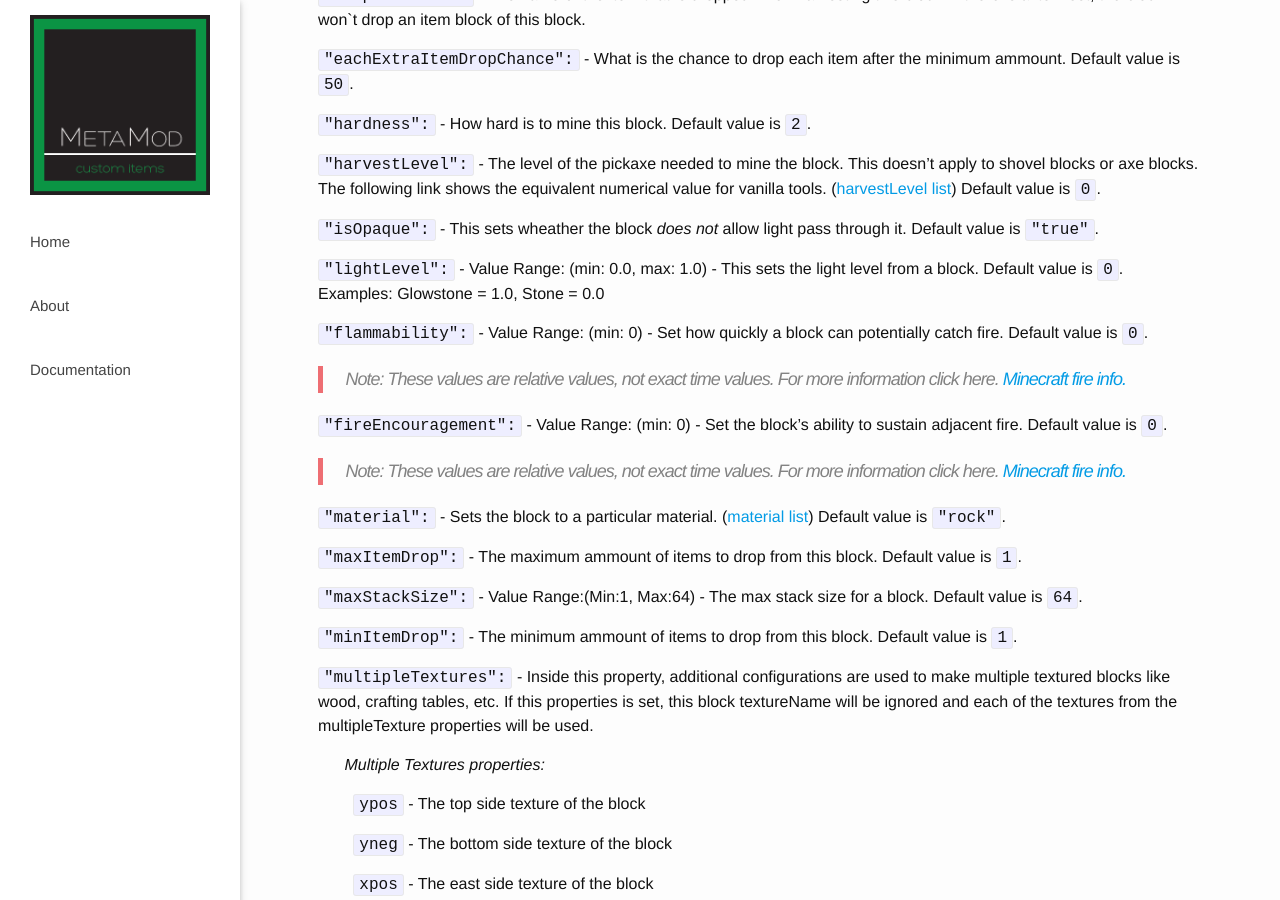
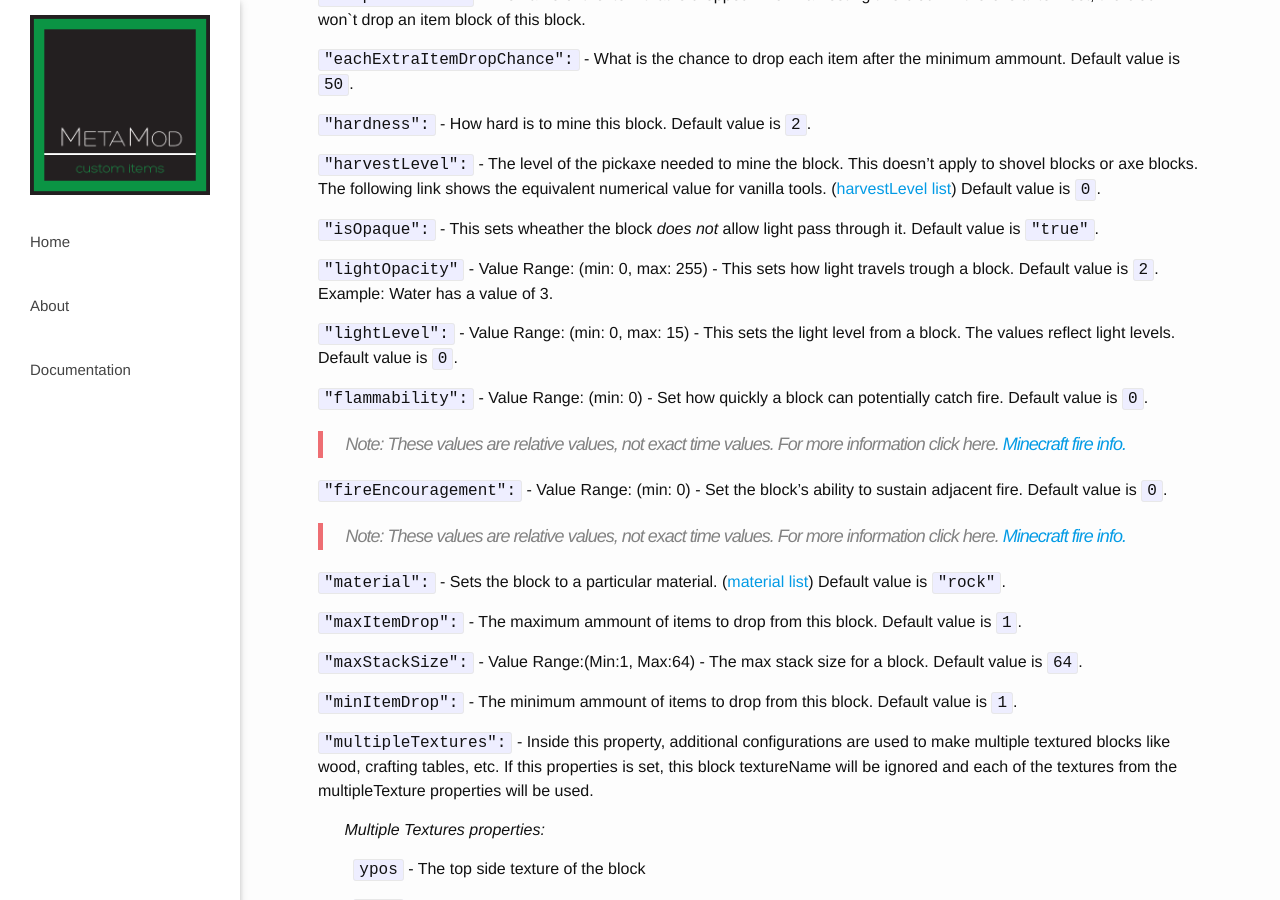
Before and after one commit to marcel0ll/CustomItems, a Jekyll site: the page built from documentation/blocks.md, in a window 1280 px wide and 900 px high, scrolled down 689 px. Built offline with Jekyll 4.4.1, drawn with Linux system fonts in a browser that asks for light colours; nearby versions of some CDN libraries.

Commit message:
Update blocks.md
Update some details to the configurations.

```diff
--- a/documentation/blocks.md
+++ b/documentation/blocks.md
@@ -32,7 +32,10 @@ ___
 
 `"isOpaque":` - This sets wheather the block *does not* allow light pass through it. Default value is `"true"`.
 
-`"lightLevel":` - Value Range: (min: 0.0, max: 1.0) - This sets the light level from a block. Default value is `0`. Examples: Glowstone = 1.0, Stone = 0.0
+`"lightOpacity"` - Value Range: (min: 0, max: 255) - This sets how light travels trough a block. Default value is `2`. Example: Water has a value of 3.
+
+
+`"lightLevel":` - Value Range: (min: 0, max: 15) - This sets the light level from a block. The values reflect light levels. Default value is `0`.
 
 `"flammability":` - Value Range: (min: 0) - Set how quickly a block can potentially catch fire. Default value is `0`.
 
```
